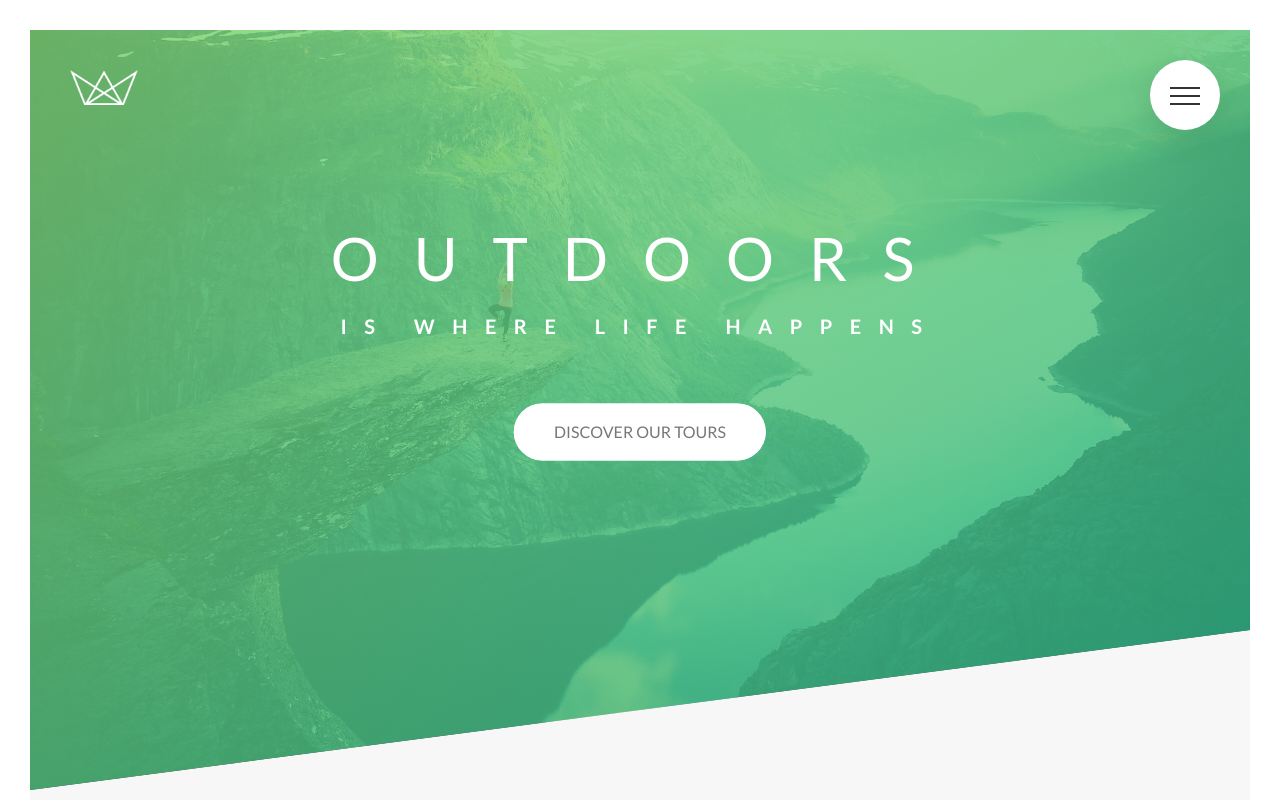
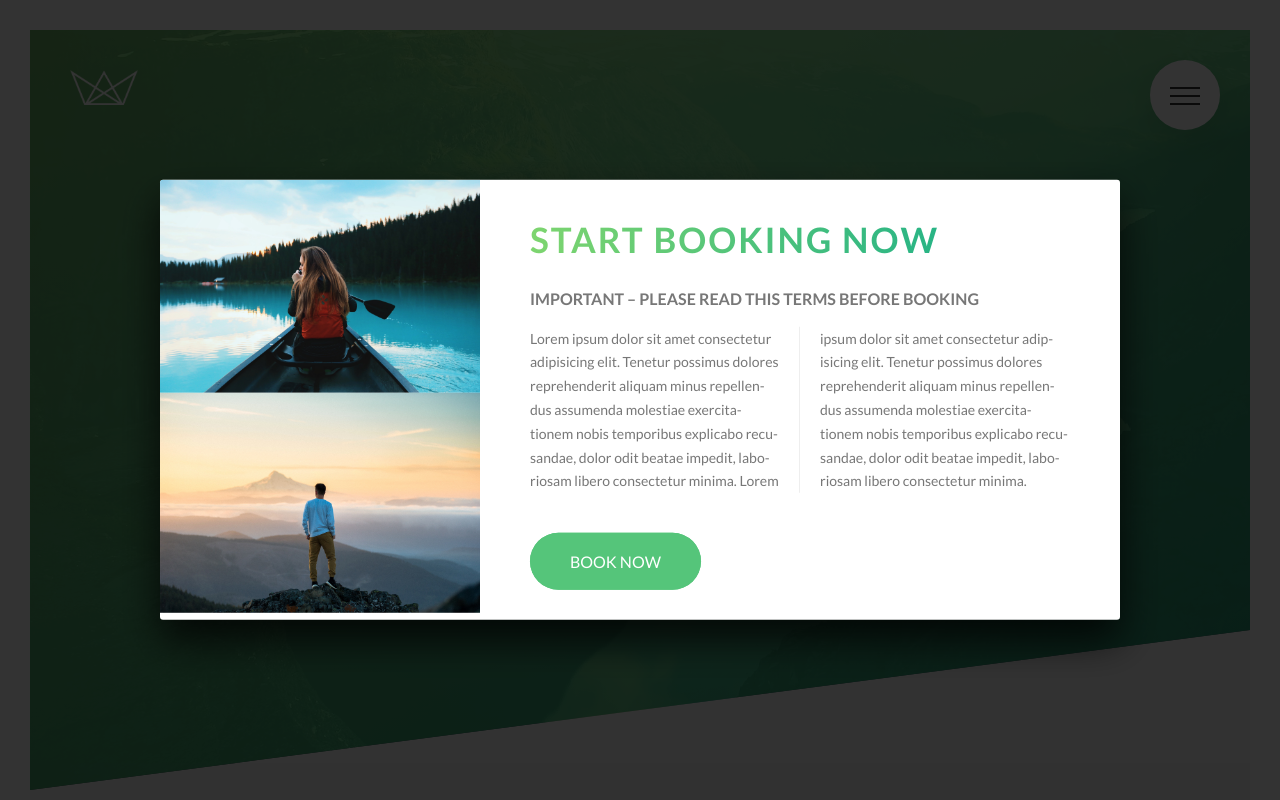
Before and after one commit to fihadranzer/learn_css_stepOne, a website: page index.html in a window 1280 px wide. Shown: the top 800 px of the page. Drawn offline with Linux system fonts and the light colour scheme.

Commit message:
Pop Up section PART- 1 Completed

```diff
--- a/index.html
+++ b/index.html
@@ -495,6 +495,36 @@
       </div>
     </footer>
     <!-- Footer part End here  -->
+
+    <!-- POPUP SECTION STARTS HERE -->
+    <div class="popup">
+      <div class="popup__content">
+        <div class="popup__left">
+          <img src="/img/nat-8.jpg" alt="tour photo" class="popup__img" />
+          <img src="/img/nat-9.jpg" alt="tour photo" class="popup__img" />
+        </div>
+        <div class="popup__right">
+          <h2 class="heading-secondary u-margin-bottom-small">
+            Start booking now
+          </h2>
+          <h3 class="heading-tertiary u-margin-bottom-small">
+            Important &ndash; Please read this terms before booking
+          </h3>
+          <p class="popup__text">
+            Lorem ipsum dolor sit amet consectetur adipisicing elit. Tenetur
+            possimus dolores reprehenderit aliquam minus repellendus assumenda
+            molestiae exercitationem nobis temporibus explicabo recusandae,
+            dolor odit beatae impedit, laboriosam libero consectetur minima.
+            Lorem ipsum dolor sit amet consectetur adipisicing elit. Tenetur
+            possimus dolores reprehenderit aliquam minus repellendus assumenda
+            molestiae exercitationem nobis temporibus explicabo recusandae,
+            dolor odit beatae impedit, laboriosam libero consectetur minima.
+          </p>
+          <a href="#" class="btn btn--green">Book now</a>
+        </div>
+      </div>
+    </div>
+    <!-- POPUP SECTION ENDED HERE -->
   </body>
 </html>
 -
--- a/sass/abstracts/_mixins.scss
+++ b/sass/abstracts/_mixins.scss
@@ -5,3 +5,10 @@
     clear: both;
   }
 }
+
+@mixin absCenter {
+  position: absolute;
+  top: 50%;
+  left: 50%;
+  transform: translate(-50%, -50%);
+}
--- /dev/null
+++ b/sass/components/_popup.scss
@@ -0,0 +1,46 @@
+.popup {
+  height: 100vh;
+  width: 100%;
+  background-color: rgba($color-black, 0.8);
+  position: fixed;
+  top: 0;
+  left: 0;
+  z-index: 2000;
+
+  &__content {
+    @include absCenter;
+    background-color: $color-white;
+    width: 75%;
+
+    box-shadow: 0 2rem 4rem rgba($color-black, 0.8);
+    border-radius: 3px;
+    display: table;
+    overflow: hidden;
+  }
+
+  &__left {
+    width: 33.333333%;
+    display: table-cell;
+  }
+
+  &__right {
+    width: 66.666666%;
+    display: table-cell;
+    vertical-align: middle;
+    padding: 3rem 5rem;
+  }
+
+  &__img {
+    display: block;
+    width: 100%;
+  }
+
+  &__text {
+    font-size: 1.4rem;
+    margin-bottom: 4rem;
+    column-count: 2;
+    column-gap: 4rem;
+    column-rule: 1px solid $color-gray-light-2;
+    hyphens: auto;
+  }
+}
--- a/sass/main.scss
+++ b/sass/main.scss
@@ -35,6 +35,7 @@ html{
 @import "components/story";
 @import "components/bg-video";
 @import "components/form";
+@import "components/popup";
 
 // This is for Abstracts folder
 @import "abstracts/functions";
```
Also changed, not shown: css/style.css.
